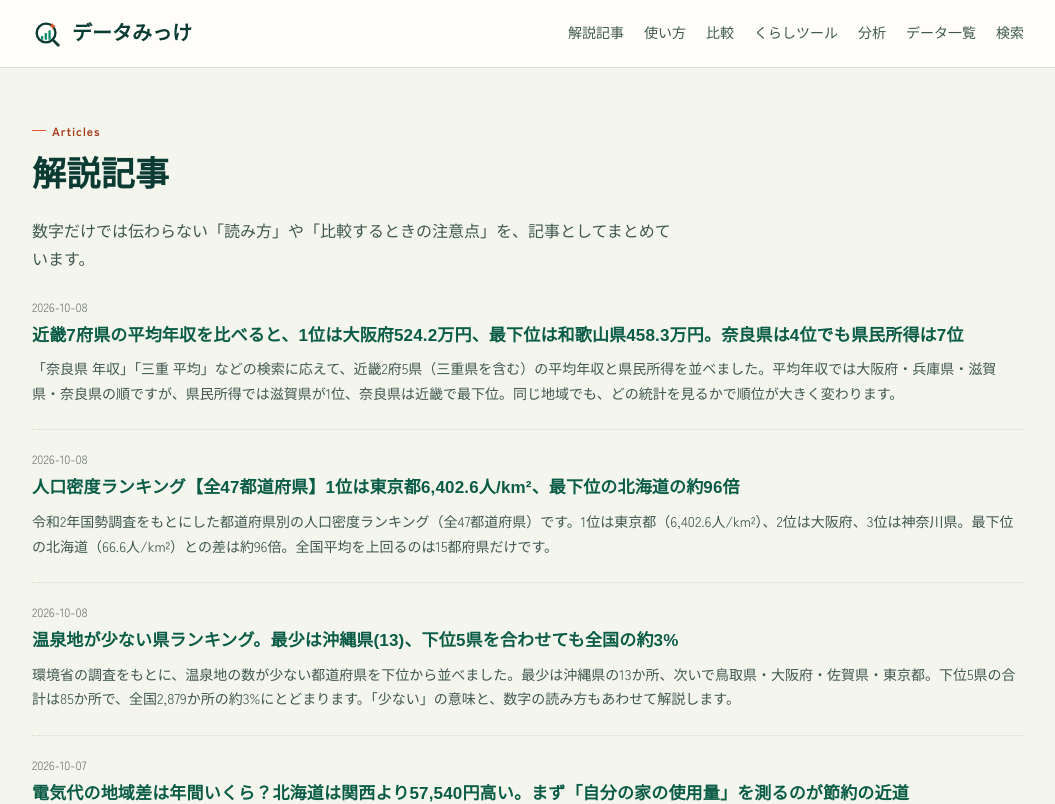
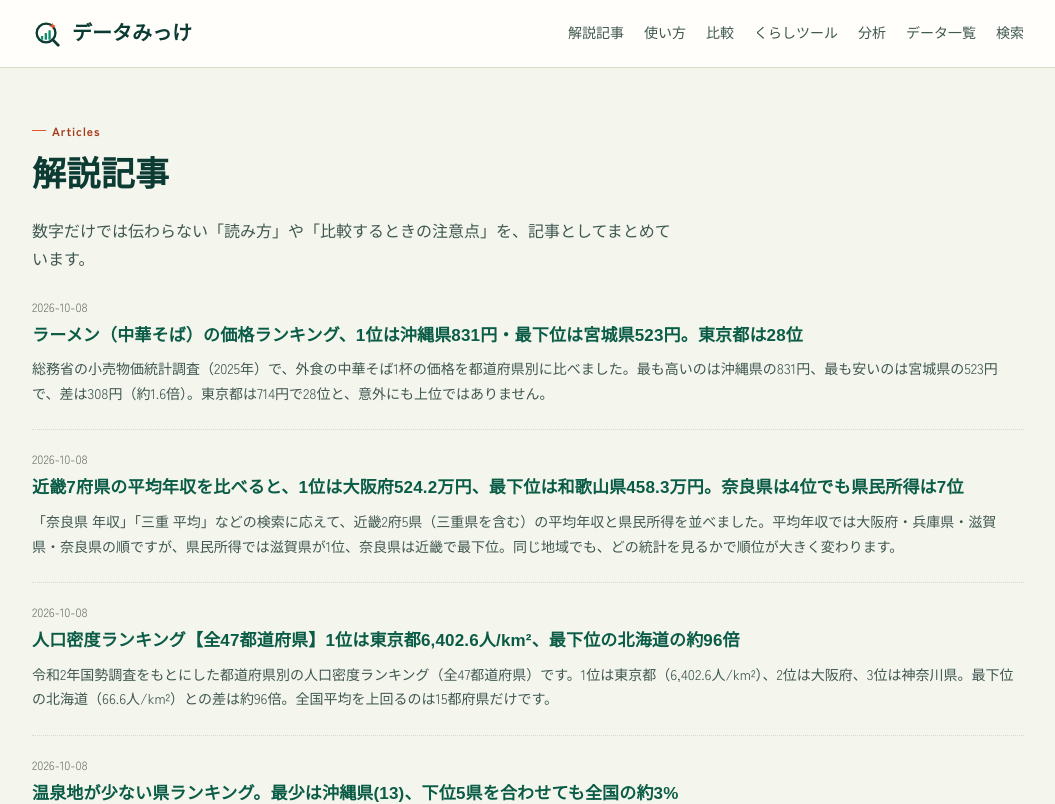
Before and after one commit to OW-beep/data-mikke, a Next.js app: page /articles in a window 1280 px wide. Shown: the top 804 px of the page, without its empty margins (112-1167 px from the left). Built offline with nearby package versions, Linux system fonts and the light colour scheme; no server answers; a web font is replaced by a local one.

Commit message:
記事4本追加、AdSense広告枠(非表示)、楽天PRカード追加、プライバシーポリシー更新

```diff
--- a/src/articles/coffee-price-ranking-miyazaki-highest-kagawa-lowest.ts
+++ b/src/articles/coffee-price-ranking-miyazaki-highest-kagawa-lowest.ts
@@ -12,7 +12,8 @@ export const coffeePriceRankingMiyazakiHighestKagawaLowest: Article = {
   relatedArticles: [
     "food-price-hike-september-2026-cost-index-gap",
     "barber-fee-ranking-kagawa-highest-okinawa-lowest",
-    "gas-bill-income-regressive"
+    "gas-bill-income-regressive",
+    "ramen-price-ranking-okinawa-highest-miyagi-lowest"
   ],
   body: [
     "外出先で何気なく頼む一杯のコーヒー。その値段は、実は都道府県によってかなり違います。総務省「小売物価統計調査」（2025年、都道府県庁所在市等の平均）による喫茶店等のコーヒー（外食）価格を見ると、最も高いのは宮崎県の610円、次いで東京都（566.8円）、京都府（566.0円）、島根県（563.0円）、宮城県（551.0円）と続きます。最も安いのは香川県の367円で、鹿児島県（388円）、沖縄県（411円）、鳥取県（412円）、福島県（416.5円）が続きます。1位の宮崎県と最下位の香川県の差は243円、率にすると約1.7倍にのぼります。",
--- a/src/articles/index.ts
+++ b/src/articles/index.ts
@@ -64,6 +64,7 @@ import { onsenFewestPrefecturesOkinawaTottoriOsaka } from "./onsen-fewest-prefec
 import { electricityBillAnnualGapHokkaidoKansai } from "./electricity-bill-annual-gap-hokkaido-kansai";
 import { populationDensityRankingAll47Prefectures2020 } from "./population-density-ranking-all-47-prefectures-2020";
 import { kinkiSalaryIncomeComparisonNaraWakayamaMie } from "./kinki-salary-income-comparison-nara-osaka-shiga";
+import { ramenPriceRankingOkinawaHighestMiyagiLowest } from "./ramen-price-ranking-okinawa-highest-miyagi-lowest";
 import { ruralInfrastructureAreaCorrelation } from "./rural-infrastructure-area-correlation-onsen-michinoeki-craft";
 import { prefectureArchetypesPcaClusteringAnalysis } from "./prefecture-archetypes-pca-clustering-analysis";
 import { prefectureNearestNeighborStatisticalTwin } from "./prefecture-nearest-neighbor-statistical-twin";
@@ -184,7 +185,8 @@ export const ARTICLE_LIST: Article[] = [
   onsenFewestPrefecturesOkinawaTottoriOsaka,
   electricityBillAnnualGapHokkaidoKansai,
   populationDensityRankingAll47Prefectures2020,
-  kinkiSalaryIncomeComparisonNaraWakayamaMie
+  kinkiSalaryIncomeComparisonNaraWakayamaMie,
+  ramenPriceRankingOkinawaHighestMiyagiLowest
 ].sort((a, b) => (a.publishedAt < b.publishedAt ? 1 : -1));
 
 export function getArticle(slug: string): Article | undefined {
--- /dev/null
+++ b/src/articles/ramen-price-ranking-okinawa-highest-miyagi-lowest.ts
@@ -0,0 +1,61 @@
+import { Article } from "./types";
+
+export const ramenPriceRankingOkinawaHighestMiyagiLowest: Article = {
+  slug: "ramen-price-ranking-okinawa-highest-miyagi-lowest",
+  title: "ラーメン（中華そば）の価格ランキング、1位は沖縄県831円・最下位は宮城県523円。東京都は28位",
+  excerpt:
+    "総務省の小売物価統計調査（2025年）で、外食の中華そば1杯の価格を都道府県別に比べました。最も高いのは沖縄県の831円、最も安いのは宮城県の523円で、差は308円（約1.6倍）。東京都は714円で28位と、意外にも上位ではありません。",
+  publishedAt: "2026-10-08",
+  relatedDataset: "ramenPrice",
+  embedRanking: "ramenPrice",
+  affiliateKeyword: "ご当地ラーメン お取り寄せ",
+  relatedArticles: [
+    "coffee-price-ranking-miyazaki-highest-kagawa-lowest",
+    "barber-fee-ranking-kagawa-highest-okinawa-lowest",
+    "food-price-hike-september-2026-cost-index-gap",
+    "how-to-compare-prefecture-data"
+  ],
+  table: {
+    title: "中華そば（外食）1杯の価格 上位10県と下位12県（2025年・円）",
+    columns: ["都道府県", "価格（円）", "順位"],
+    rows: [
+      ["沖縄県", "831", "1"],
+      ["大分県", "828", "2"],
+      ["宮崎県", "828", "2"],
+      ["山形県", "819", "4"],
+      ["鳥取県", "815", "5"],
+      ["滋賀県", "813", "6"],
+      ["京都府", "809", "7"],
+      ["佐賀県", "808", "8"],
+      ["長崎県", "803.5", "9"],
+      ["広島県", "795.5", "10"],
+      ["愛媛県", "668.5", "36"],
+      ["岩手県", "666", "37"],
+      ["栃木県", "649.5", "38"],
+      ["福島県", "649", "39"],
+      ["青森県", "637", "40"],
+      ["秋田県", "633", "41"],
+      ["石川県", "632", "42"],
+      ["岐阜県", "628", "43"],
+      ["茨城県", "617", "44"],
+      ["群馬県", "609", "45"],
+      ["埼玉県", "578.8", "46"],
+      ["宮城県", "523", "47"]
+    ]
+  },
+  body: [
+    "ラーメン1杯の値段は、どこで食べるかによってどのくらい違うのでしょうか。総務省統計局「小売物価統計調査」（2025年、都道府県庁所在市等の年平均価格を都道府県ごとに平均）で、外食の中華そば（しょう油味）1杯の価格を比べると、最も高いのは沖縄県の831円でした。次いで大分県と宮崎県が同額の828円、山形県が819円、鳥取県が815円、滋賀県が813円、京都府が809円、佐賀県が808円と続きます。",
+
+    "反対に、最も安いのは宮城県の523円で、沖縄県との差は308円、倍率にすると約1.6倍です。次いで安いのは埼玉県の578.8円、群馬県の609円、茨城県の617円、岐阜県の628円となっています。全国47都道府県の平均は721.4円、中央値は730円なので、宮城県は平均より約27%、埼玉県は約20%低い水準です。",
+
+    "意外なのは、東京都の順位です。東京都は714円で28位にとどまり、平均をわずかに下回ります。大阪府は751.8円（17位）、愛知県は725.5円（27位）、神奈川県は688.5円（32位）で、大都市圏だからといって価格が高いわけではありません。上位10県を見ると、沖縄県、大分県、宮崎県、鳥取県、滋賀県、京都府、佐賀県、長崎県、広島県の9つが西日本で、東日本からは山形県だけが入っています。ラーメンの価格は、人口の多さよりも、地域ごとの価格帯のあり方と関係しているように見えます。",
+
+    "山形県が4位に入っているのは興味深い点です。別の統計である総務省「家計調査」（2023年）では、外食の中華そばへの年間支出額が全国1位だったのは山形市で、1世帯あたり1万7,593円とされています。つまり山形県は、ラーメンを食べる頻度が高い土地でありながら、価格も上位という地域です。「よく食べるから安い」とは限らず、価格と支出額は別の指標として見る必要があります。",
+
+    "価格差を1年間の金額に置き換えてみます。週に1回、1年間（52回）食べるとして計算すると、831円なら年間43,212円、523円なら年間27,196円で、差は年間16,016円になります。実際には頻度も店の選び方も人によって違うため、あくまで目安ですが、外食の値段が地域によって大きく違うことがわかります。",
+
+    "この統計を読むときの注意点が2つあります。1つ目は、調査対象が都道府県庁所在市などに限られ、その都市の調査店舗の価格を平均した値であることです。県内のすべてのラーメン店の平均ではありません。2つ目は、統計上の「中華そば」はしょう油味の標準的な1杯を指すため、専門店の高価格帯のラーメンや、つけ麺・とんこつなどの商品とは、価格の水準が異なる点です。これらの点を踏まえて、あくまで地域ごとの価格水準を比べる目安として見てください。",
+
+    "外食ラーメンの値段が気になる時期は、全国のご当地ラーメンを自宅で食べ比べる楽しみ方もあります。ページ末尾に、楽天市場のお取り寄せラーメンの商品を掲載しています（PR）。あわせて、下の全国ランキングで、お住まいの県が何位なのかも確認してみてください。"
+  ]
+};
```
